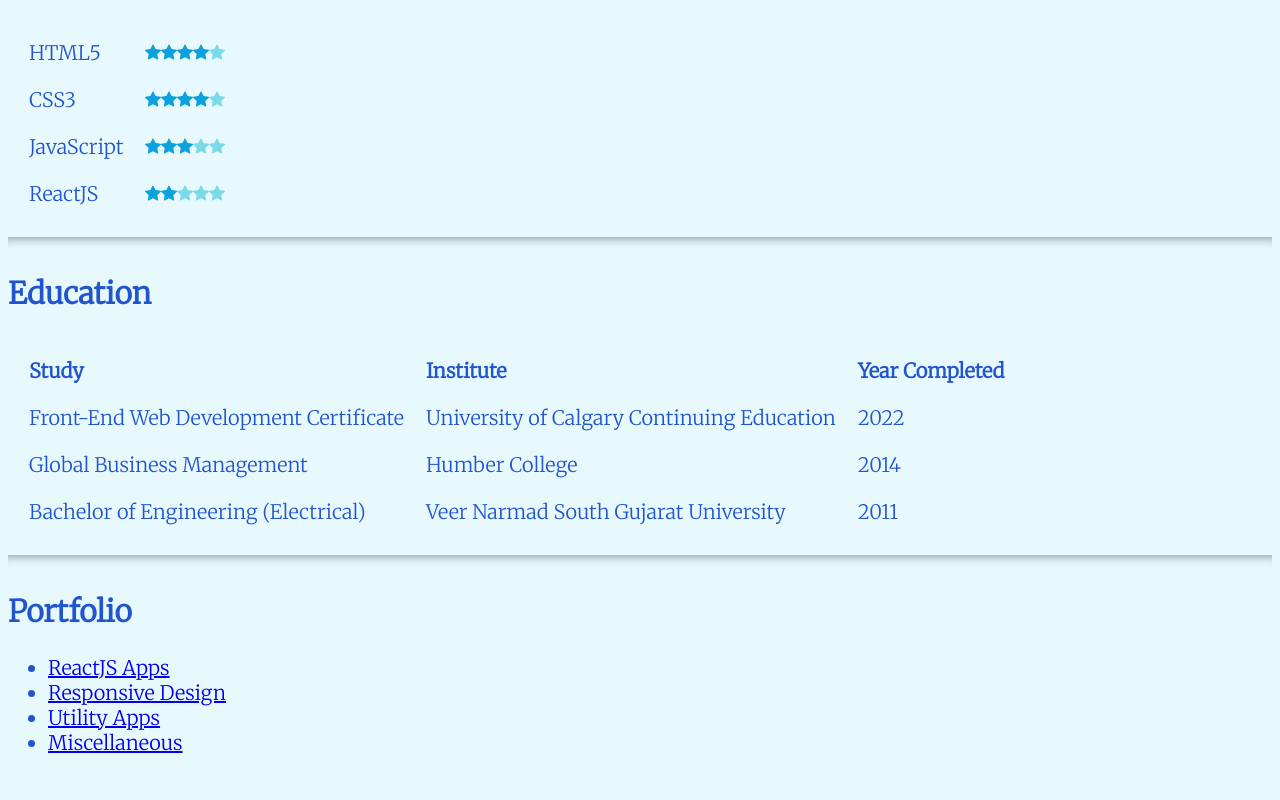
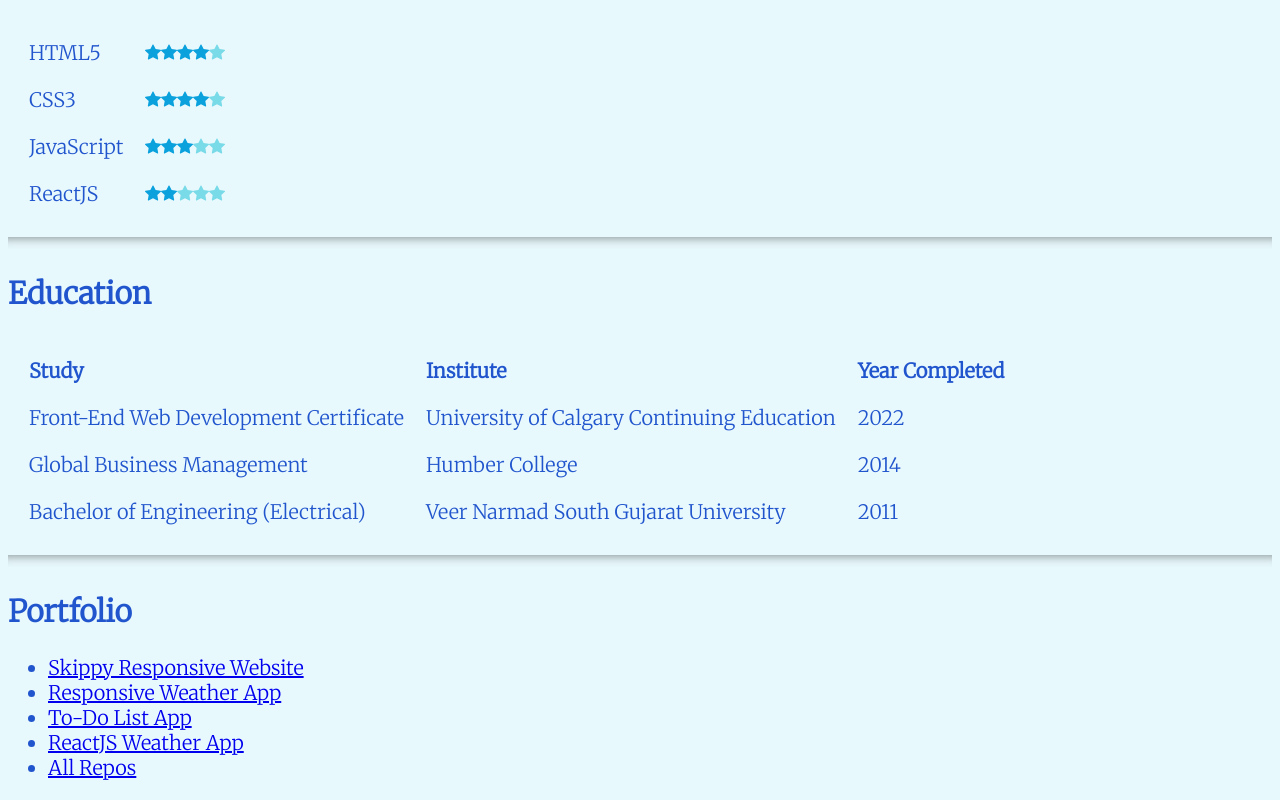
Before and after one commit to Saahan/CV, a plain HTML site: page index.html in a window 1280 px wide. Shown: the part 805-1605 px from the top of the page. Before the commit the page ends 1580 px from the top, so only its background shows below. Drawn offline with Linux system fonts and the light colour scheme.

Commit message:
Add files via upload

```diff
--- a/index.html
+++ b/index.html
@@ -13,7 +13,7 @@
   <body>
     <table cellspacing="50px">
       <tr>
-        <td><img id="p-pic" src="p-pic.JPG" alt="profile-picture" /></td>
+        <td><img id="p-pic" src="img/p-pic.JPG" alt="profile-picture" /></td>
         <td>
           <h1>Saahan Mombasawala</h1>
           <p style="font-weight: bold;">Front-End Web Developer</p>
@@ -147,11 +147,11 @@
     <h2>Portfolio</h2>
 
     <ul>
-        <li> <a href="https://github.com/Saahan/ReactJS-Apps.git" target="_blank">ReactJS Apps</a></li>
-        <li> <a href="https://github.com/Saahan/Responsive-Design.git" target="_blank">Responsive Design</a></li>
-        <li><a href="https://github.com/Saahan/Utility-Apps.git" target="_blank">Utility Apps</a></li>
-        <li><a href="https://github.com/Saahan/Miscellaneous.git" target="_blank">Miscellaneous</a></li>
-
+        <li> <a href="https://saahan.github.io/skippy/" target="_blank">Skippy Responsive Website</a></li>
+        <li> <a href="https://saahan.github.io/weatherapp" target="_blank">Responsive Weather App</a></li>
+        <li><a href="https://easy-plum-chicken-sock.cyclic.app" target="_blank">To-Do List App</a></li>
+        <li><a href="https://saahan.github.io/ReactJS-Weather-App" target="_blank">ReactJS Weather App</a></li>
+        <li><a href="https://github.com/Saahan" target="_blank">All Repos</a></li>
     </ul>
 
   </body>
```
